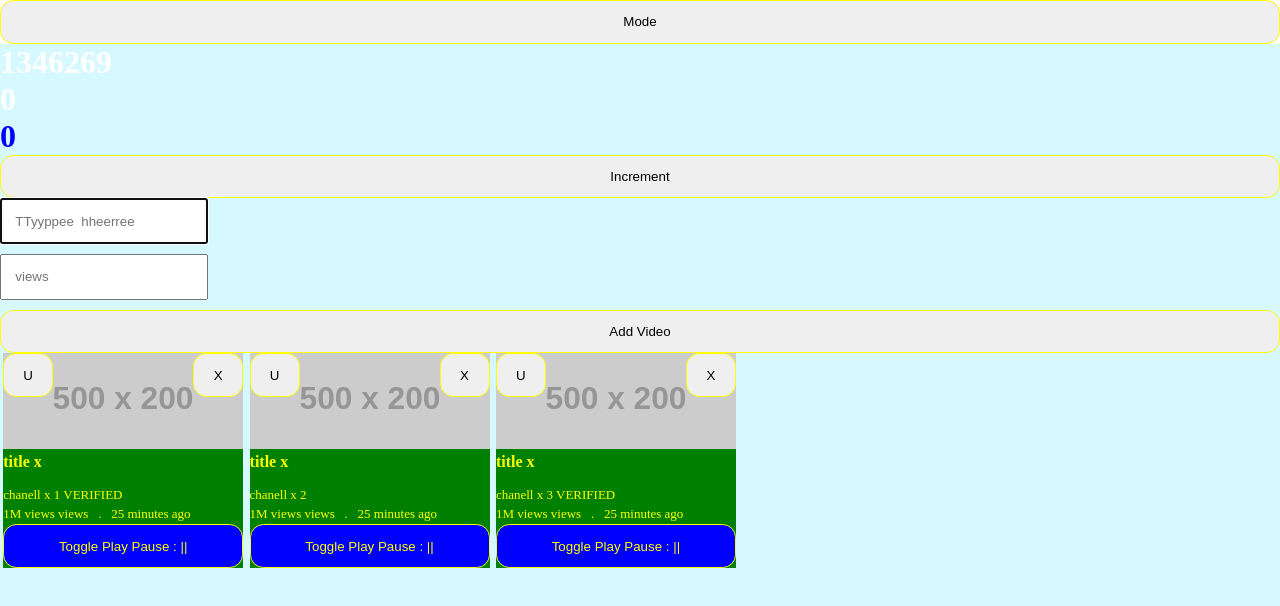
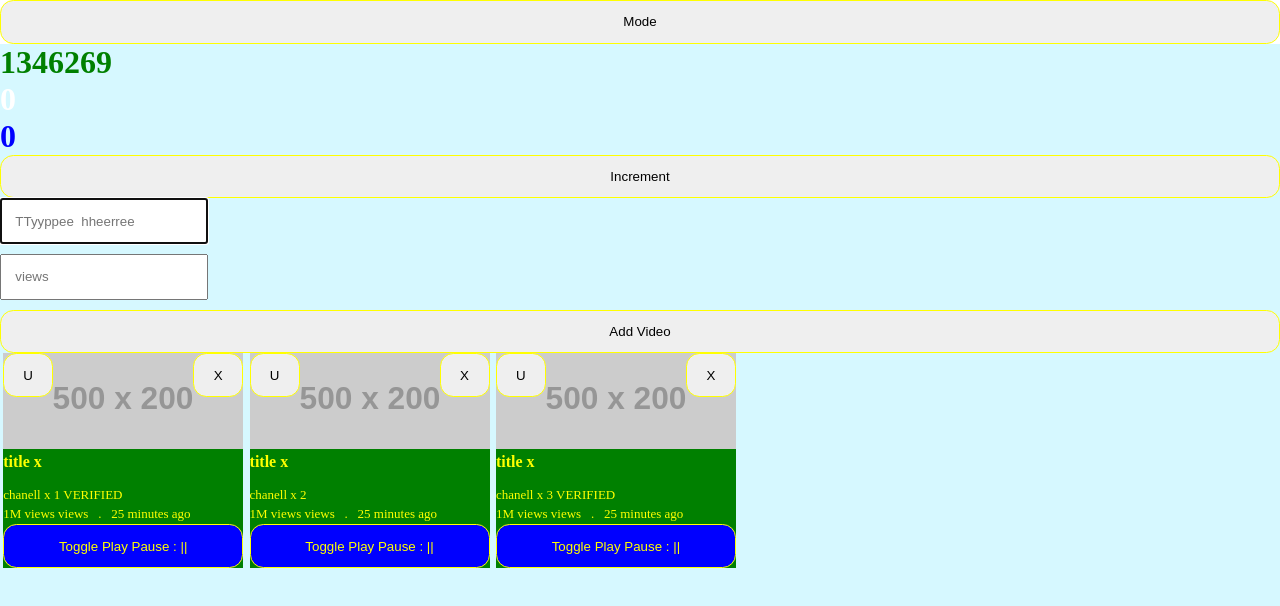
Before and after one commit to sjTheSahilJoseph/The-React, a React (Create React App) app in the folder first_app/: page / in a window 1280 px wide. Shown: the top 606 px of the page. Built offline with nearby package versions, Linux system fonts and the light colour scheme.

Commit message:
Memoization stuff

```diff
--- a/first_app/src/components/Counter.js
+++ b/first_app/src/components/Counter.js
@@ -1,4 +1,12 @@
-import { useRef, useState } from "react";
+import { useMemo, useRef, useState } from "react";
+
+// We should put this function outside of the Component, because it is not a component specific function.
+function fibonacci(n) {
+    if (n === 1 || n === 0) {
+        return 1;
+    }
+    return fibonacci(n - 1) + fibonacci(n - 2);
+}
 
 function Counter() {
     const [number, setNumber] = useState(0);
@@ -9,32 +17,28 @@ function Counter() {
 
         e.stopPropagation();
 
-        setNumber(number=>number+1);
+        setNumber(number => number + 1);
 
         num.current++;
 
         console.log(num.current);
     }
 
-    // Memoization
-    // -- When we store a value as cache.
-    // For Example:
-    function fibonacci(n) {
-        if (n === 1 || n === 0) {
-            return 1;
-        }
-        return fibonacci(n-1) + fibonacci(n-2);
-    }
-    // When we put 40 as n. Our calculations will be slow.
-    // -- using CPU
 
-    let fib = fibonacci(30);
+    let fib = 30;
+
+    const value = useMemo(() => fibonacci(fib), [fib]);
+    // {} = wrong
+    // // [] means that the caluculation will be same until dependencies will not be changed.
+    // It'll again hang at re-render, but not with any other stuff.
+
+    // Dependencey array where we add those variables which could impact on the result.
 
     return (
 
         <>
 
-            <h1 style={{ color: 'white' }}>{fib}</h1>
+            <h1 style={{ color: 'green' }}>{value}</h1>
             <h1 style={{ color: 'white' }}>{number}</h1>
 
             <h1 style={{ color: 'blue' }}>{num.current}</h1>
```
